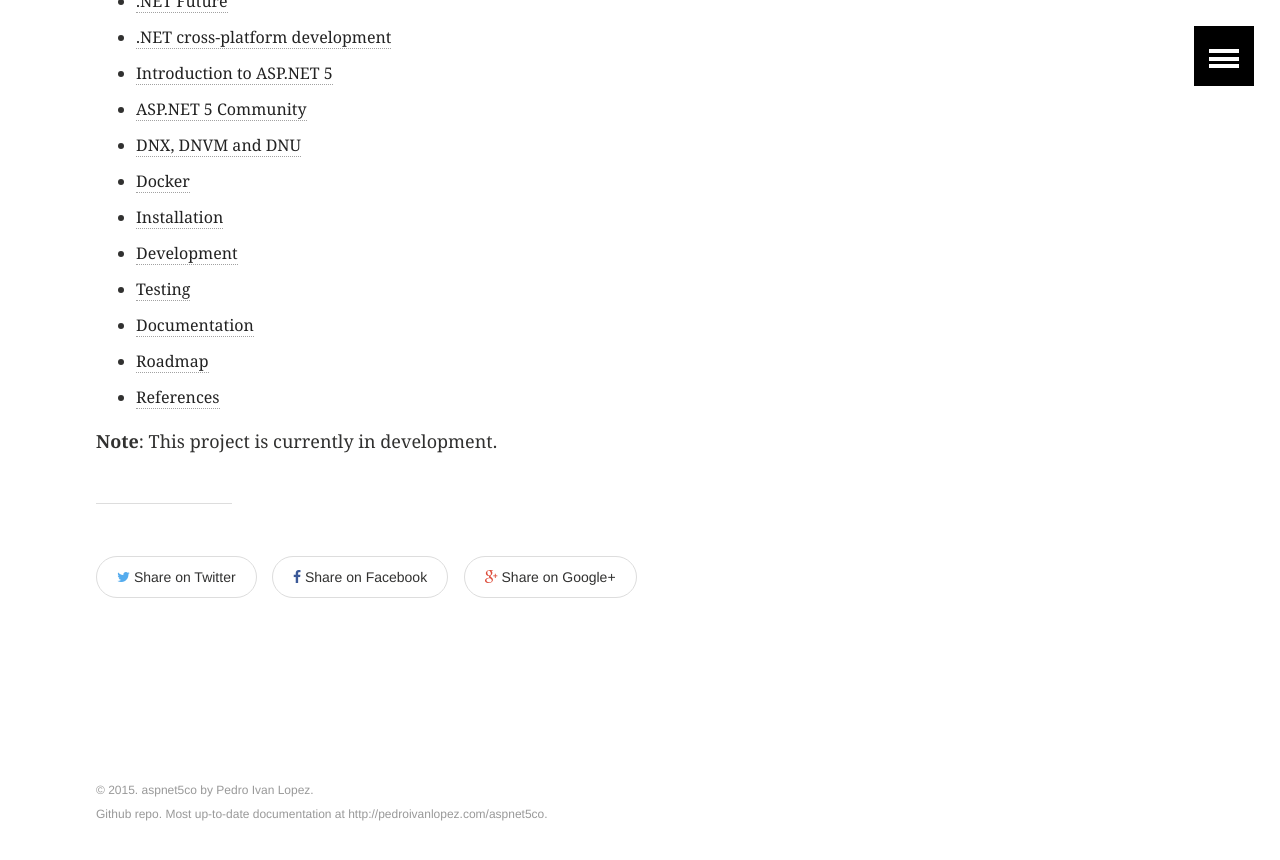
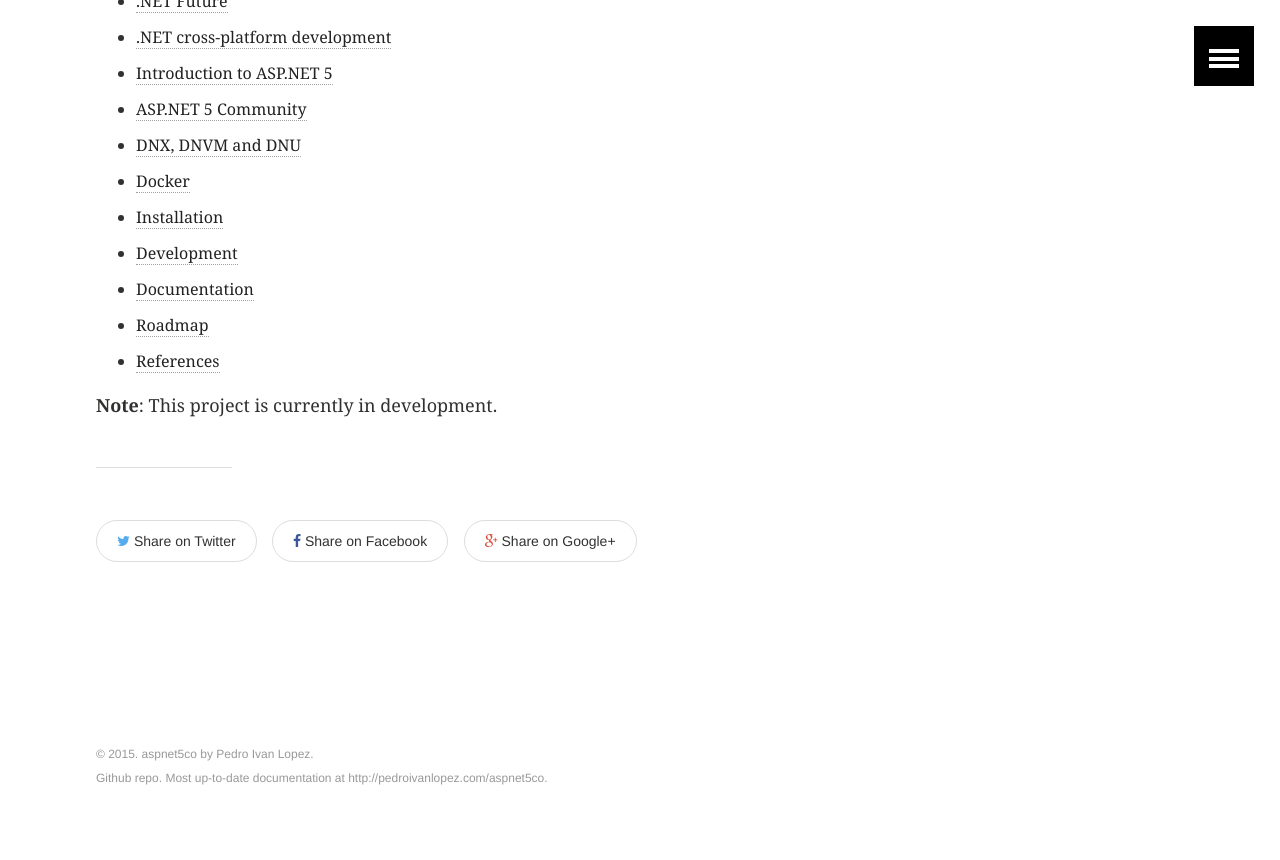
Before and after one commit to lopezpdvn/aspnet5co, a Jekyll site: the page built from pages/index.md, in a window 1280 px wide and 900 px high, scrolled down 594 px. Shown: the top 860 px of the window. Built offline with Jekyll 4.4.1, drawn with Linux system fonts in a browser that asks for light colours.

Commit message:
Moved section testing to development

```diff
--- a/_data/navigation.yml
+++ b/_data/navigation.yml
@@ -50,11 +50,6 @@
   excerpt: Templates/scaffolds and testing
   image: webimg.jpg
 
-- title: Testing
-  url: /testing
-  excerpt: Testing
-  image: webimg.jpg
-
 - title: Documentation
   url: /documentation
   excerpt: Project documentation
```
